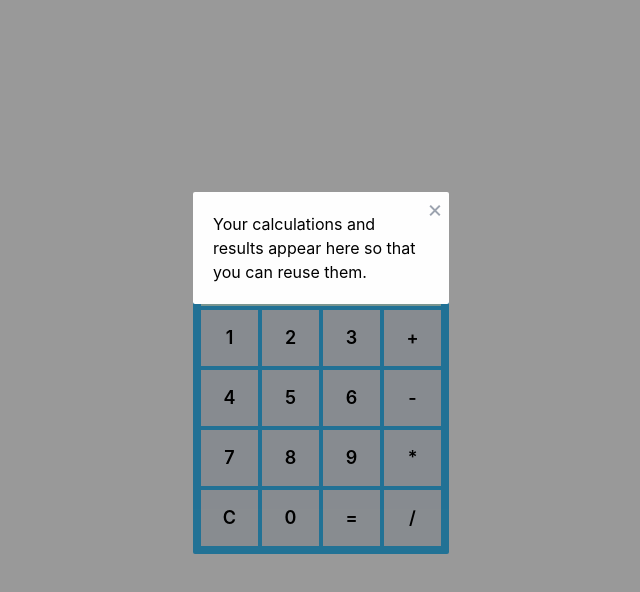
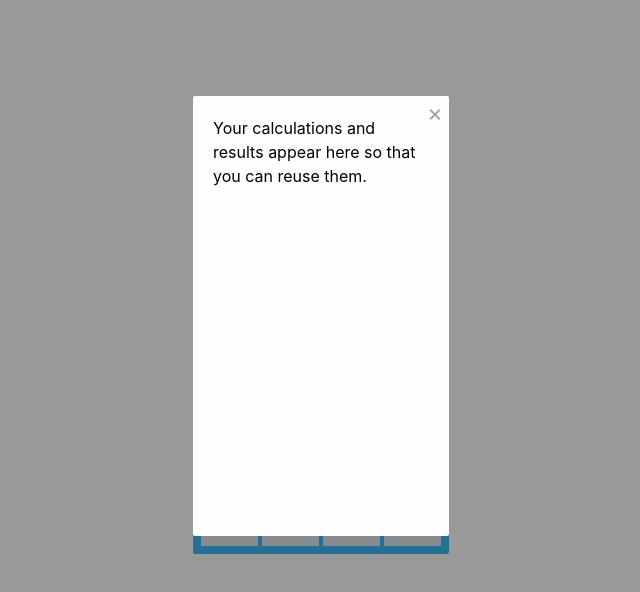
Before and after one commit to neerajgurung2099/react-calculator, a React (Create React App) app: page / in a window 1280 px wide. Both pictures are taken after a click on the icon 532 px from the left and 266 px from the top of the page. Shown: the top 592 px of the page, without its empty margins (319-959 px from the left). Built offline with nearby package versions, Linux system fonts and the light colour scheme.

Commit message:
Made modal responsice

```diff
--- a/src/components/Modal.tsx
+++ b/src/components/Modal.tsx
@@ -13,16 +13,16 @@ const Modal = ({ children }: Props) => {
     <div
       className={`${
         !modalVisible ? "hidden" : ""
-      } fixed w-full h-full left-0 top-0 z-10 bg-[rgba(0,0,0,0.4)]`}
+      } fixed w-full h-full left-0 top-0 z-10 bg-[rgba(0,0,0,0.4)] pt-24`}
     >
-      <div className="relative bg-[#fefefe] w-1/5 p-5 my-[15%] mx-auto rounded-sm">
+      <div className="relative bg-[#fefefe] w-4/5 lg:w-1/5 p-5 mx-auto rounded-sm  ">
         <span
           onClick={handleClick}
           className="absolute right-1.5 top-px text-2xl text-gray-400 cursor-pointer hover:text-black "
         >
           &times;
         </span>
-        <div className="flex flex-col gap-1">
+        <div className="flex flex-col gap-1 overflow-y-scroll h-[50vh]">
           {history.length !== 0 ? (
             history.map((item, index) => (
               <History
```
